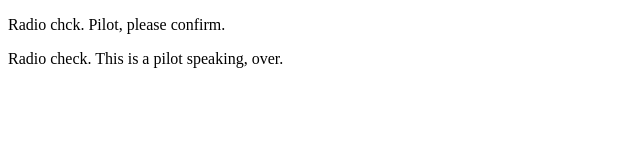
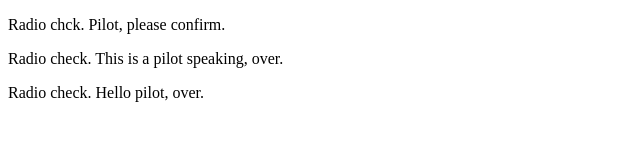
Before and after one commit to NickWeller/communication-log, a plain HTML site: page index.html in a window 1280 px wide. Shown: the whole page, without its empty margins (0-640 px from the left). Drawn offline with Linux system fonts and the light colour scheme.

Commit message:
response

```diff
--- a/index.html
+++ b/index.html
@@ -3,5 +3,6 @@
   <body>
     <p>Radio chck. Pilot, please confirm.</p>
     <p>Radio check. This is a pilot speaking, over.</p>
+    <p>Radio check. Hello pilot, over.</p>
   </body>
 </html>
```
